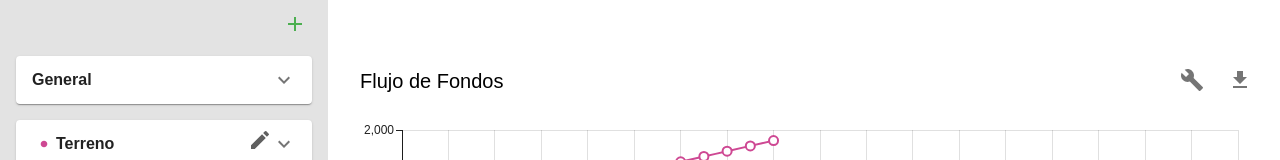
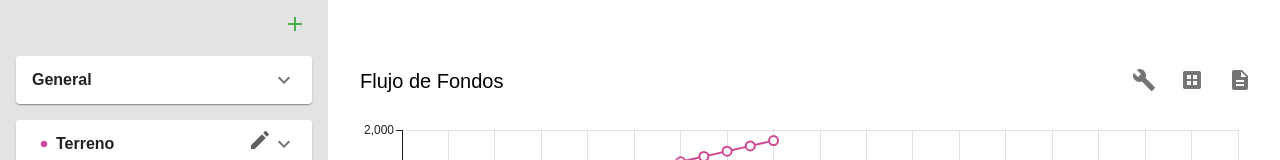
Before and after one commit to bautinogal/proyectia-fe, a React (Vite) app: page / in a window 1280 px wide. Shown: the top 160 px of the page. Built offline with nearby package versions, Linux system fonts and the light colour scheme.

Commit message:
Export button

```diff
--- a/src/aiAPI/index.js
+++ b/src/aiAPI/index.js
@@ -105,6 +105,7 @@ export const main = async (data) => {
     });
 
     console.log("AI Response:", completion.choices[0].message.content);
+    return completion.choices[0].message.content
   } catch (error) {
     console.error("Error calling API:", error);
   }
--- a/src/pages/Proyecciones/Proyecciones.jsx
+++ b/src/pages/Proyecciones/Proyecciones.jsx
@@ -12,7 +12,7 @@ import {
 } from '@mui/material';
 
 import { ChromePicker } from 'react-color';
-import { Add, Build, Circle, Delete, Download, Edit, ExpandMore, ColorLens, Colorize } from '@mui/icons-material';
+import { Add, Build, Circle, Delete, Download, Edit, ExpandMore, ColorLens, Colorize, Description, Dataset } from '@mui/icons-material';
 import MenuIcon from '@mui/icons-material/Menu';
 
 import Form from '@rjsf/mui';
@@ -1309,7 +1309,10 @@ function Proyecciones() {
             // Descargar el archivo Excel
             XLSX.writeFile(workbook, `Flujo_de_Fondos.xlsx`);
         }
-
+        const handleDownloadPDF = async () => {
+            let res = await main(series)
+            console.log({res})
+        }
         const Header = () => <div style={{ width: "100%", height: "5vh" }}>
             <Grid2 container spacing={0} sx={{ margin: 0, padding: 0, backgroundColor: 'white', padding: '0rem', paddingTop: '1rem', paddingLeft: '2rem', paddingRight: '3rem', marginBottom: '0rem', placeItems: 'end' }}>
                 <Grid2 size={8}>
@@ -1317,7 +1320,8 @@ function Proyecciones() {
                 </Grid2>
                 <Grid2 size={4} sx={{ textAlignLast: 'end' }}>
                     <IconButton size="large" children={<Build />} />
-                    <Tooltip title='Descargar XLSX' children={<IconButton size="large" children={<Download />} onClick={() => handleDownloadXLS()} />} />
+                    <Tooltip title='Descargar XLSX' children={<IconButton size="large" children={<Dataset/>} onClick={() => handleDownloadXLS()} />} />
+                    <Tooltip title='Descargar Reporte' children={<IconButton size="large" children={<Description/>} onClick={() => handleDownloadPDF()} />} />
                 </Grid2>
             </Grid2>
         </div>;
```
